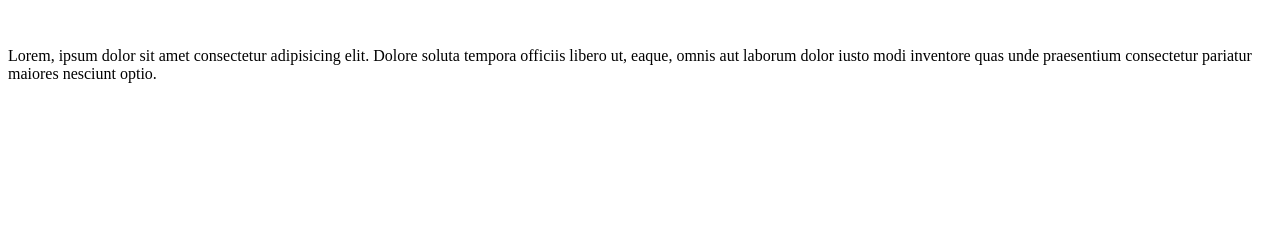
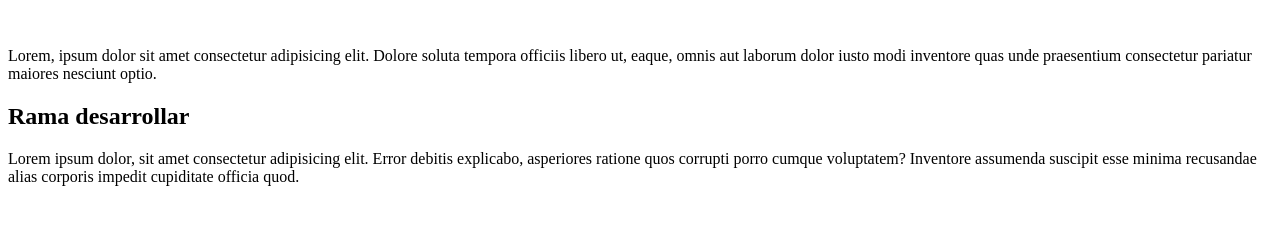
Before and after one commit to Pedraza12/prueba-oscar, a plain HTML site: page index.html in a window 1280 px wide. Shown: the part 119-344 px from the top of the page. Drawn offline with Linux system fonts and the light colour scheme.

Commit message:
rama desarrollo

```diff
--- a/index.html
+++ b/index.html
@@ -10,5 +10,7 @@
     <p>Lorem ipsum dolor sit amet consectetur adipisicing elit. Nulla, dignissimos. Ab blanditiis delectus, sunt saepe at rerum officiis, fugiat maiores amet, soluta earum nihil debitis iste possimus corrupti! Molestiae, dolorem!</p>
     <br>
     <p>Lorem, ipsum dolor sit amet consectetur adipisicing elit. Dolore soluta tempora officiis libero ut, eaque, omnis aut laborum dolor iusto modi inventore quas unde praesentium consectetur pariatur maiores nesciunt optio.</p>
+    <h2>Rama desarrollar</h2>
+    <p>Lorem ipsum dolor, sit amet consectetur adipisicing elit. Error debitis explicabo, asperiores ratione quos corrupti porro cumque voluptatem? Inventore assumenda suscipit esse minima recusandae alias corporis impedit cupiditate officia quod.</p>
 </body>
 </html>
```
